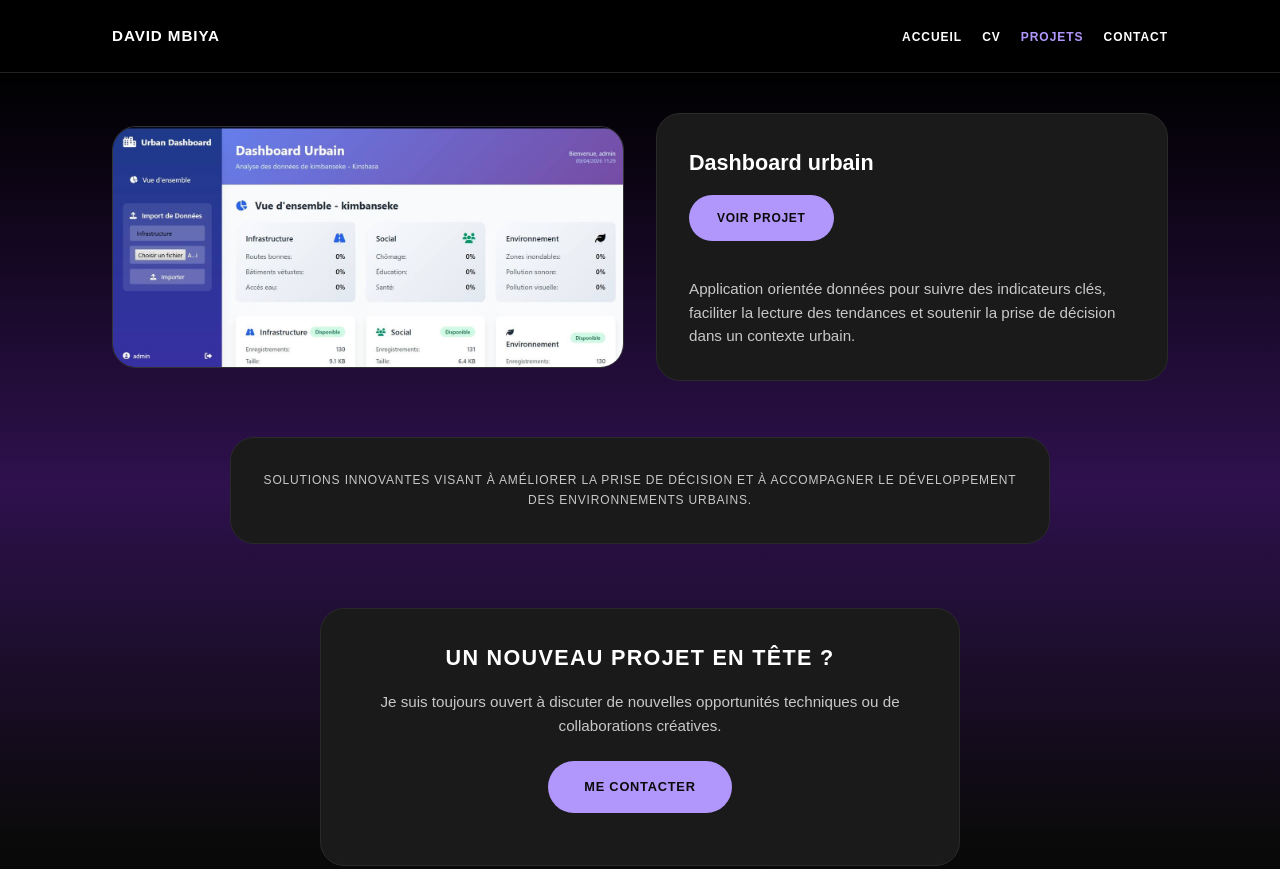
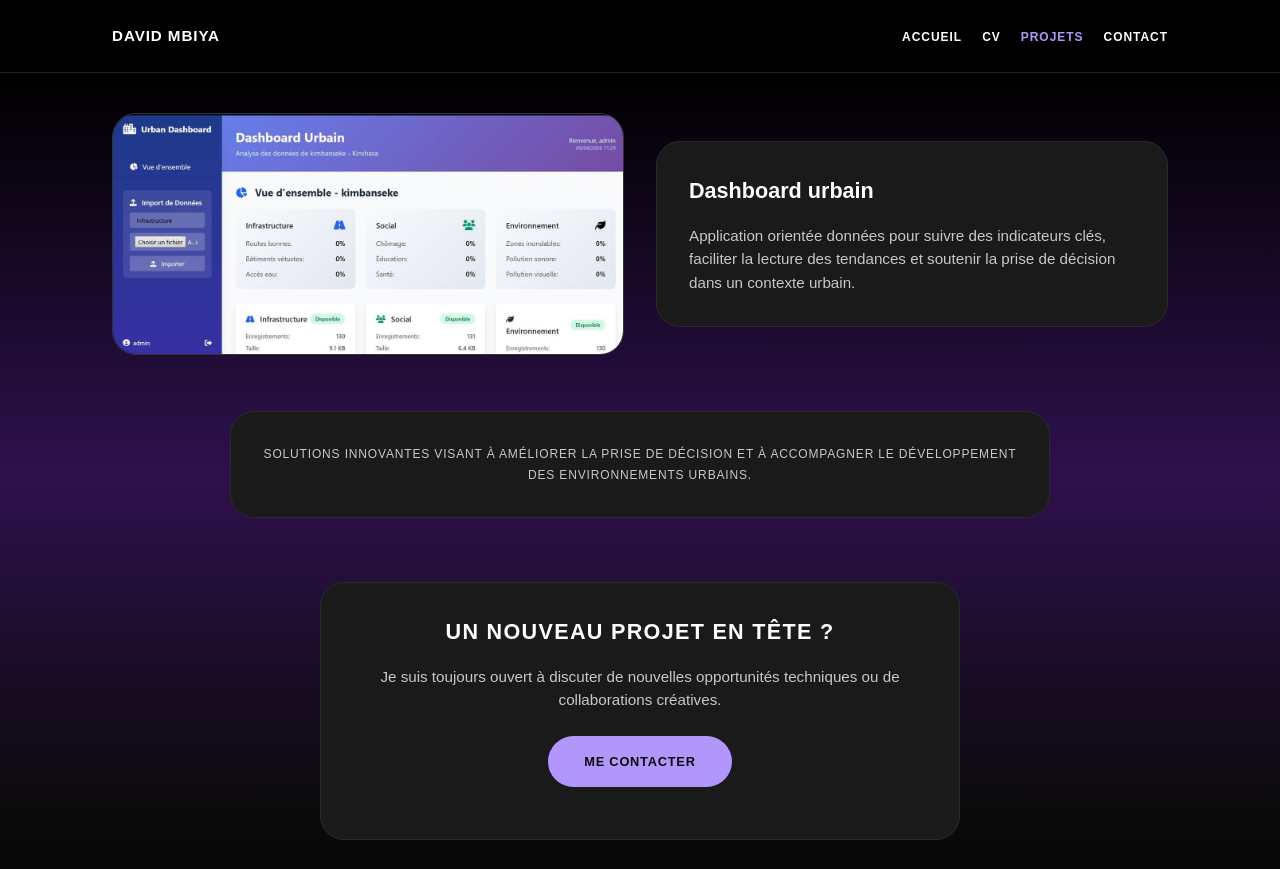
Before and after one commit to david28804/portfolio-david, a plain HTML site: page projet.html in a window 1280 px wide. Shown: the top 869 px of the page. Drawn offline with Linux system fonts and the light colour scheme.

Commit message:
supression d'un bouton

```diff
--- a/projet.html
+++ b/projet.html
@@ -34,9 +34,7 @@
           </figure>
           <article class="carte" aria-labelledby="titre-projet">
             <h2 id="titre-projet">Dashboard urbain</h2>
-            <p>
-              <a class="bouton" href="contact.html">Voir projet</a>
-            </p>
+
             <p class="texte">
               Application orientée données pour suivre des indicateurs clés,
               faciliter la lecture des tendances et soutenir la prise de
```
